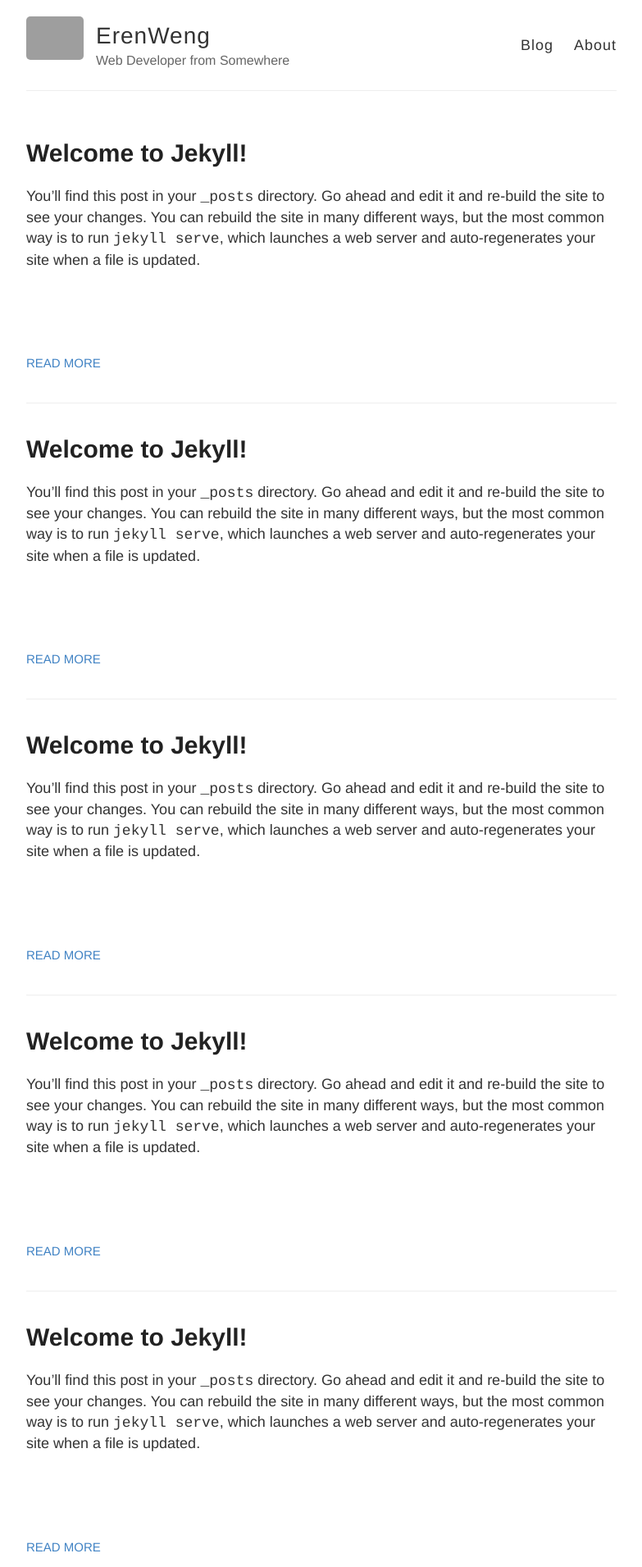
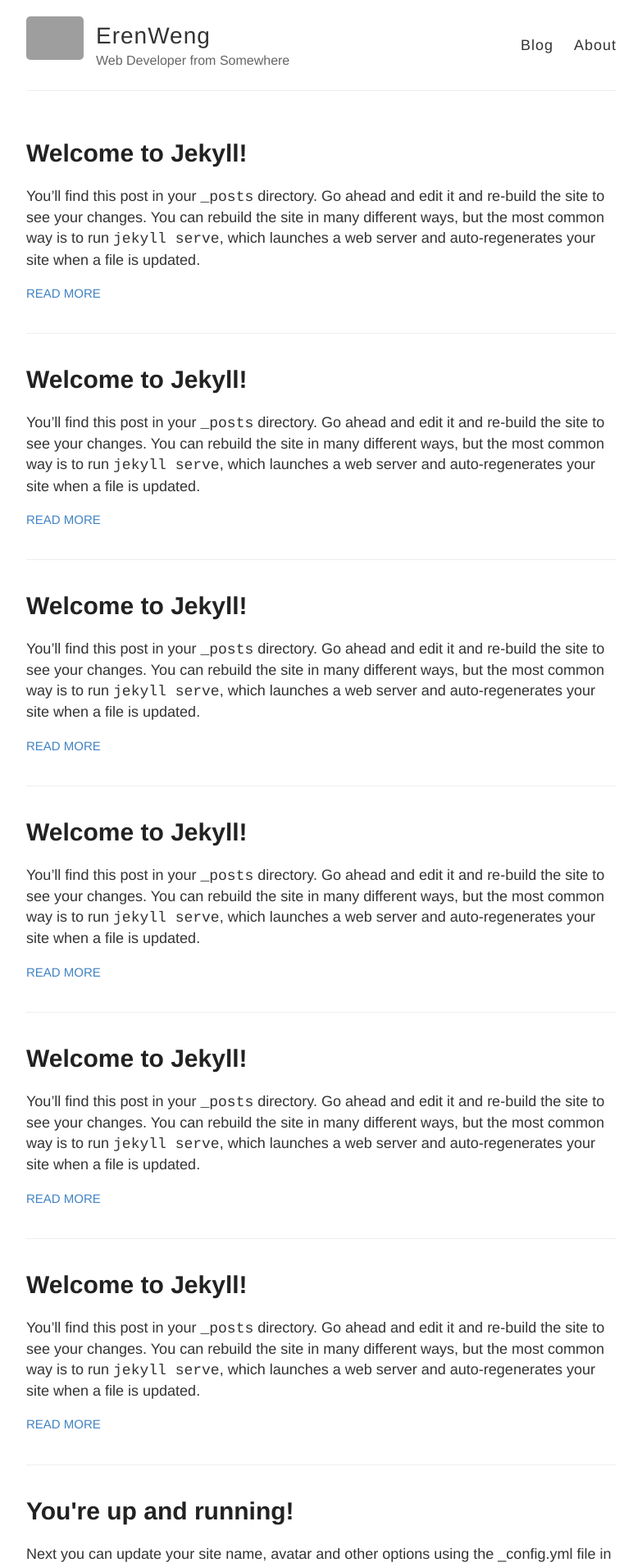
Before and after one commit to ErenWeng/eren_weng-github.io, a Jekyll site: the page built from index.html, in a window 1280 px wide. Shown: the top 1911 px of the page at 82% size, without its empty margins (248-1031 px from the left). Built offline with Jekyll 4.4.1, drawn with Linux system fonts in a browser that asks for light colours; grey boxes are pictures that could not be loaded.

Commit message:
fix post 2

```diff
--- a/_sass/_reset.scss
+++ b/_sass/_reset.scss
@@ -17,7 +17,7 @@
   margin-bottom: 150px;
 }
 
-.entry {
+.container {
   margin-bottom: 100px;
 }
 
```
